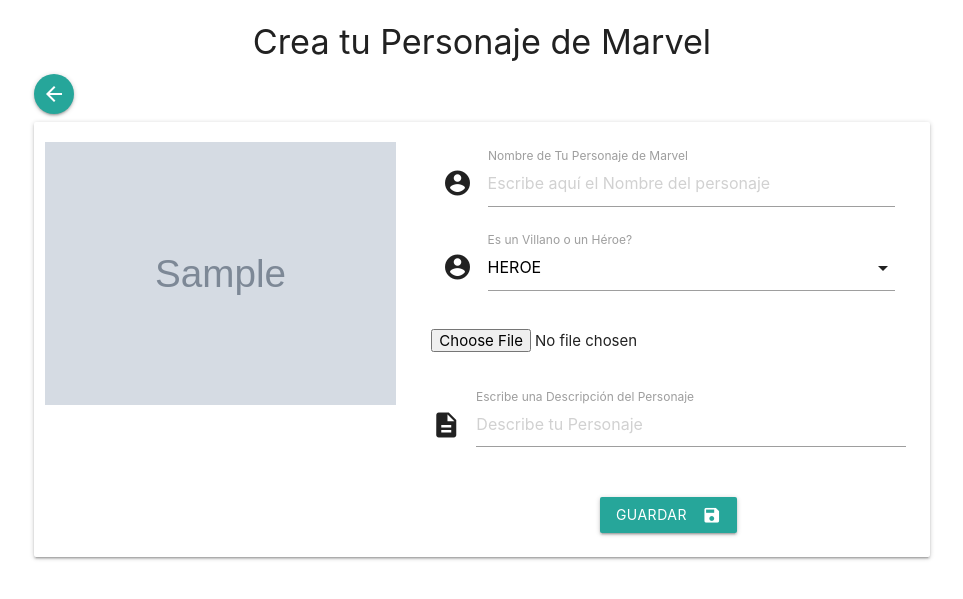
After one commit to mariosanchezc/flisol-marvel, a Django app: template MarvelProject/apps/personajes/templates/personajes/update-personaje.html in a window 1280 px wide. The commit adds this page. Shown: the top 599 px of the page, without its empty margins (158-1121 px from the left). Run offline with Django 3.2, Linux system fonts and the light colour scheme; the template is opened without the code that fills it: values that come from a table or form of the project are taken from there, others are empty; tables that the repository leaves empty hold one stand-in row (values such as "Sample post"); grey boxes marked "Sample" are stand-in pictures; parts of the project's set-up code (start-up, migrations or seed data) failed here and were passed over; some libraries are stand-ins or nearby versions.

Commit message:
Solucion reto 8 Actualización del Personaje

```diff
--- a/MarvelProject/apps/personajes/models.py
+++ b/MarvelProject/apps/personajes/models.py
@@ -1,5 +1,7 @@
 from django.db import models
 from apps.utils.utils import user_directory_path
+from django.urls import reverse
+
 
 HEROE = "HEROE"
 VILLANO = "VILLANO"
@@ -27,6 +29,11 @@ class Personaje(models.Model):
         return self.nombre
 
 
+    def get_absolute_url(self):
+        return reverse('personajes:detail', kwargs={'pk': self.pk})
+
+
+
 class Comic(models.Model):
     """
     Un personaje puede estar en muchos Comics,
--- /dev/null
+++ b/MarvelProject/apps/personajes/templates/personajes/update-personaje.html
@@ -0,0 +1,83 @@
+{% extends 'personajes/index.html'%}
+{% load static %}
+
+
+{%block title%} <h4>Crea tu Personaje de Marvel</h4> {%endblock%}
+
+{% block container%}
+
+<script src="{% static 'js/index.js' %}"></script>
+
+<!-- IMAGEN -->
+<div>
+    <a class="btn-floating tooltipped" data-position="bottom" data-delay="30"
+        data-tooltip="Regresar" href="{% url 'personajes:list' %}">
+        <i class="material-icons">arrow_back</i></a>
+</div>
+
+<!-- FORMULARIO -->
+<div class="row card" >
+    <div class="col s5 hoverable" style="margin-top:20px">
+        <img src="{{object.imagen.url}}" alt="" class=" responsive-img"> <!-- notice the "circle" class -->
+    </div>
+    <form class="col s7 card-content" method="POST"
+          enctype="multipart/form-data" action="{% url 'personajes:update' object.pk %}">
+        {% csrf_token %}
+        <!-- Nombres -->
+        <div class="input-field col s12">
+            <i class="material-icons prefix">account_circle</i>
+            {{form.nombre}}
+            <label for="nombre">Nombre de Tu Personaje de Marvel</label>
+
+            {% for error in form.nombre.errors %}
+                <div class="card-panel red lighten-2">
+                    <span class="white-text text-darken-2">{{error}}</span></div>
+            {% endfor %}
+
+        </div>
+        <!-- Tipo Personaje -->
+        <div class="input-field col s12">
+            <i class="material-icons prefix">account_circle</i>
+            {{form.tipo_personaje}}
+            <label>Es un Villano o un Héroe?</label>
+            {% for error in form.tipo_personaje.errors %}
+                <div class="card-panel red lighten-2">
+                    <span class="white-text text-darken-2">{{error}}</span></div>
+            {% endfor %}
+        </div>
+        <br>
+        <br>
+        <!-- Subir Imagen del PErsonaje -->
+        <div class="row">
+            <div class="input-field col s12">
+                {{form.imagen}}
+            </div>
+            {% for error in form.imagen.errors %}
+                <div class="card-panel red lighten-2">
+                    <span class="white-text text-darken-2">{{error}}</span></div>
+            {% endfor %}
+        </div>
+        <!-- Descripción -->
+        <div class="row">
+            <div class="input-field col s12">
+                <i class="material-icons prefix">description</i>
+                {{form.descripcion}}
+                <label for="id_description">Escribe una Descripción del Personaje</label>
+            </div>
+            {% for error in form.descripcion.errors %}
+                <div class="card-panel red lighten-2">
+                    <span class="white-text text-darken-2">{{error}}</span></div>
+            {% endfor %}
+        </div>
+        <!--  Guarda el Personaje -->
+        <div class="center">
+            <button class="btn waves-effect waves-light" type="submit" name="action">Guardar
+                <i class="material-icons right">save</i>
+            </button>
+        </div>
+    </form>
+
+
+</div>
+
+{%endblock%}
--- a/MarvelProject/apps/personajes/urls.py
+++ b/MarvelProject/apps/personajes/urls.py
@@ -2,7 +2,7 @@ from django.urls import path
 from django.views.generic import TemplateView
 from .views import (
     prueba1, CreatePersonajeView, ListPersonajeView,
-    PersonajeDetail)
+    PersonajeDetail, PersonajeUpdateView)
 
 
 
@@ -14,4 +14,5 @@ urlpatterns = [
     path("creado/", TemplateView.as_view(template_name="personajes/creado.html"), name="creado"),
     path("list-personajes/", ListPersonajeView.as_view(), name="list"),
     path("detail-personajes/<int:pk>", PersonajeDetail.as_view(), name="detail"),
+    path("update-personaje/<int:pk>", PersonajeUpdateView.as_view(), name="update"),
 ]
```
Also changed, not shown: MarvelProject/apps/personajes/templates/personajes/detail-personaje.html (+7 -0 lines), MarvelProject/apps/personajes/views.py (+11 -3 lines), README.md.
